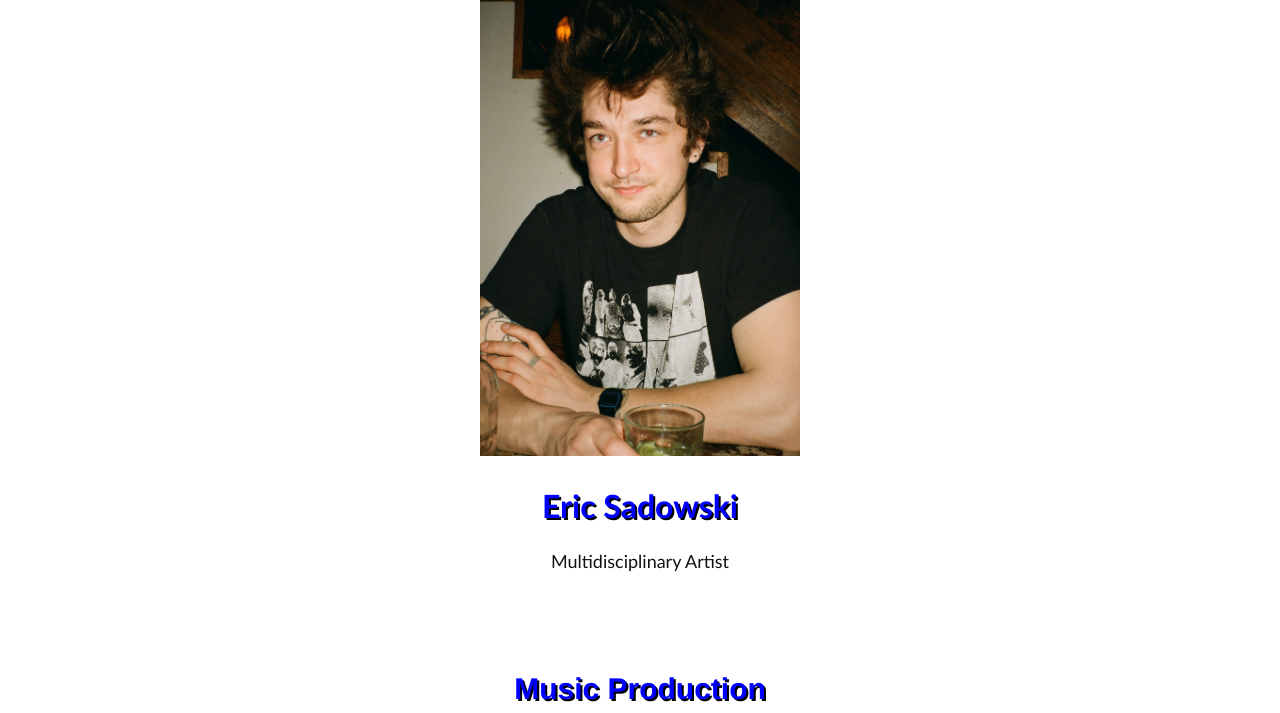
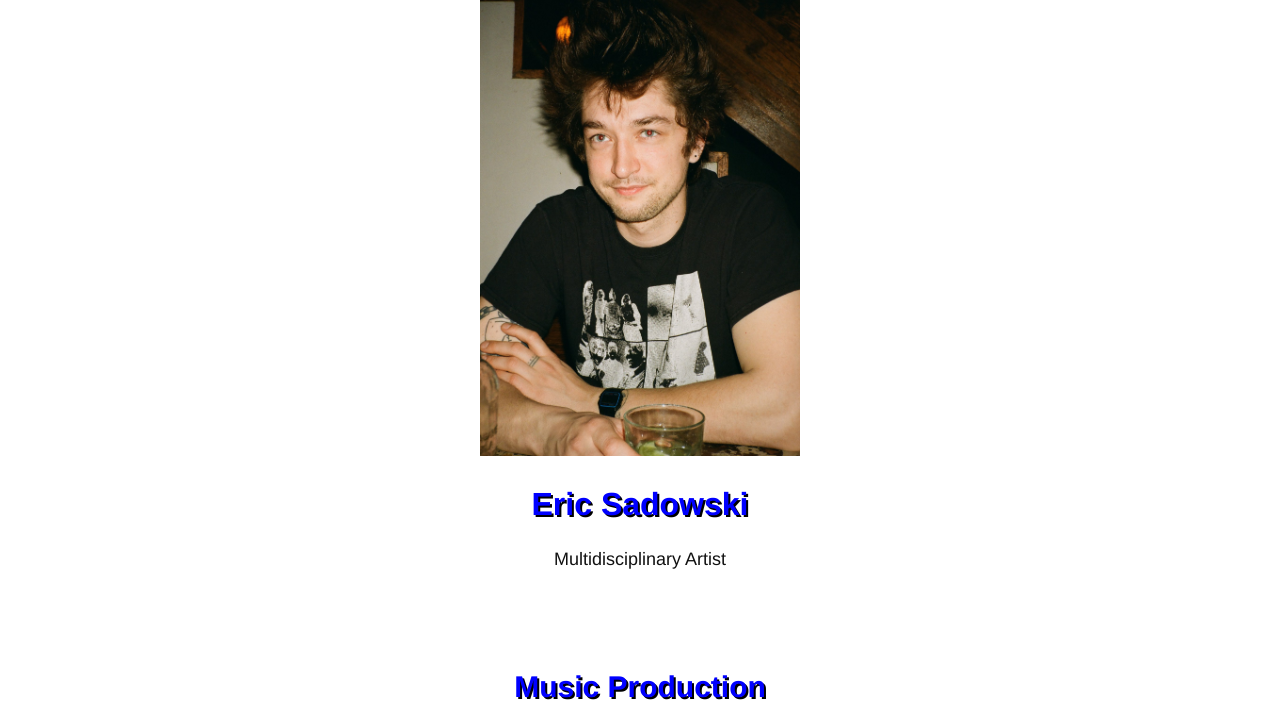
Before and after one commit to EricSadowski/EricSadowski.github.io, a plain HTML site: page index.html in a window 1280 px wide. Shown: the part 87-800 px from the top of the page. Drawn offline with Linux system fonts and the light colour scheme.

Commit message:
Update styles.css

```diff
--- a/styles.css
+++ b/styles.css
@@ -92,7 +92,7 @@ nav a {
 
 .welcome-info h2 {
     padding: 1.89rem 1.89rem 1.5rem;
-    font-family: 'Trebuchet MS', 'Lucida Sans Unicode', 'Lucida Grande', 'Lucida Sans', Arial, sans-serif;
+    font-family: helvetica;
     font-size: 2rem;
 
     text-align: center;
@@ -101,7 +101,7 @@ nav a {
 
 .welcome-info p {
     padding: 0px 1.89rem 1.5rem;
-    font-family: 'Trebuchet MS', 'Lucida Sans Unicode', 'Lucida Grande', 'Lucida Sans', Arial, sans-serif;
+    font-family: helvetica;
     color: #111;
     text-align: center;
     line-height: 24px;
```
